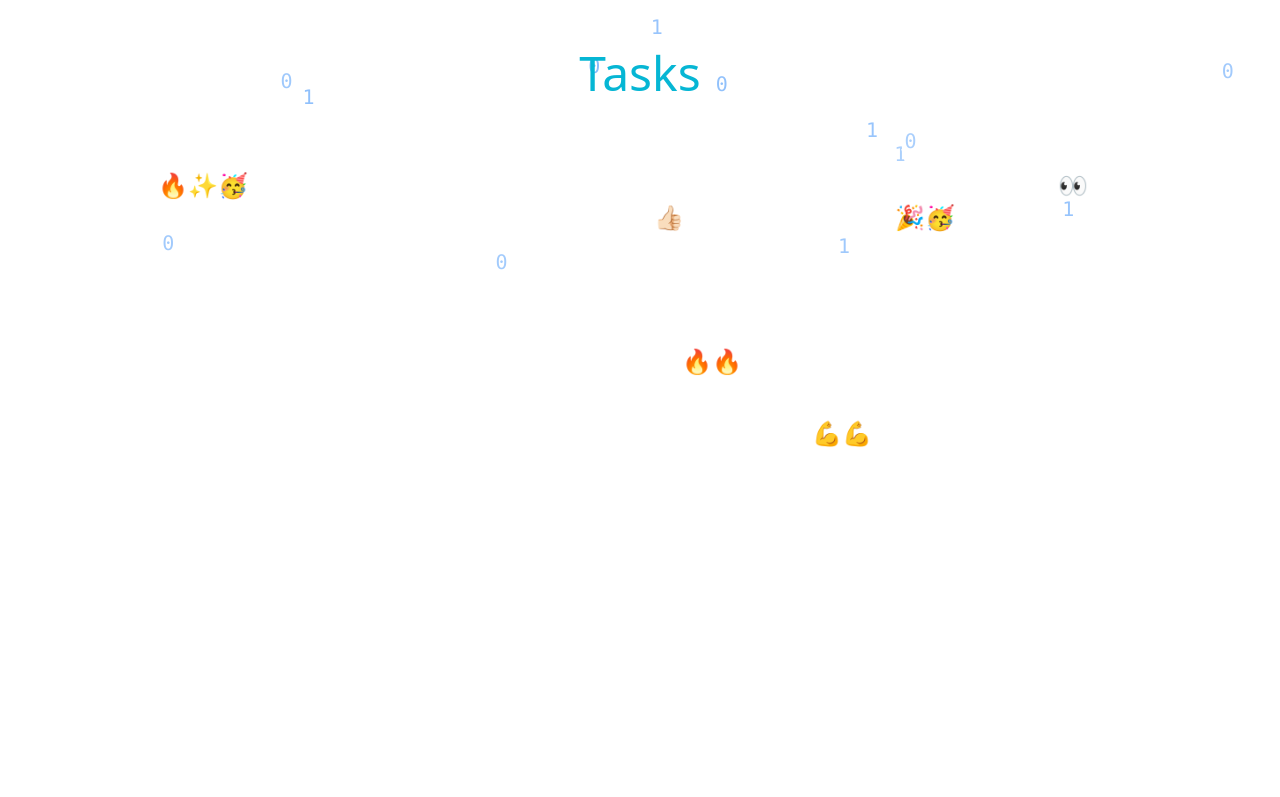
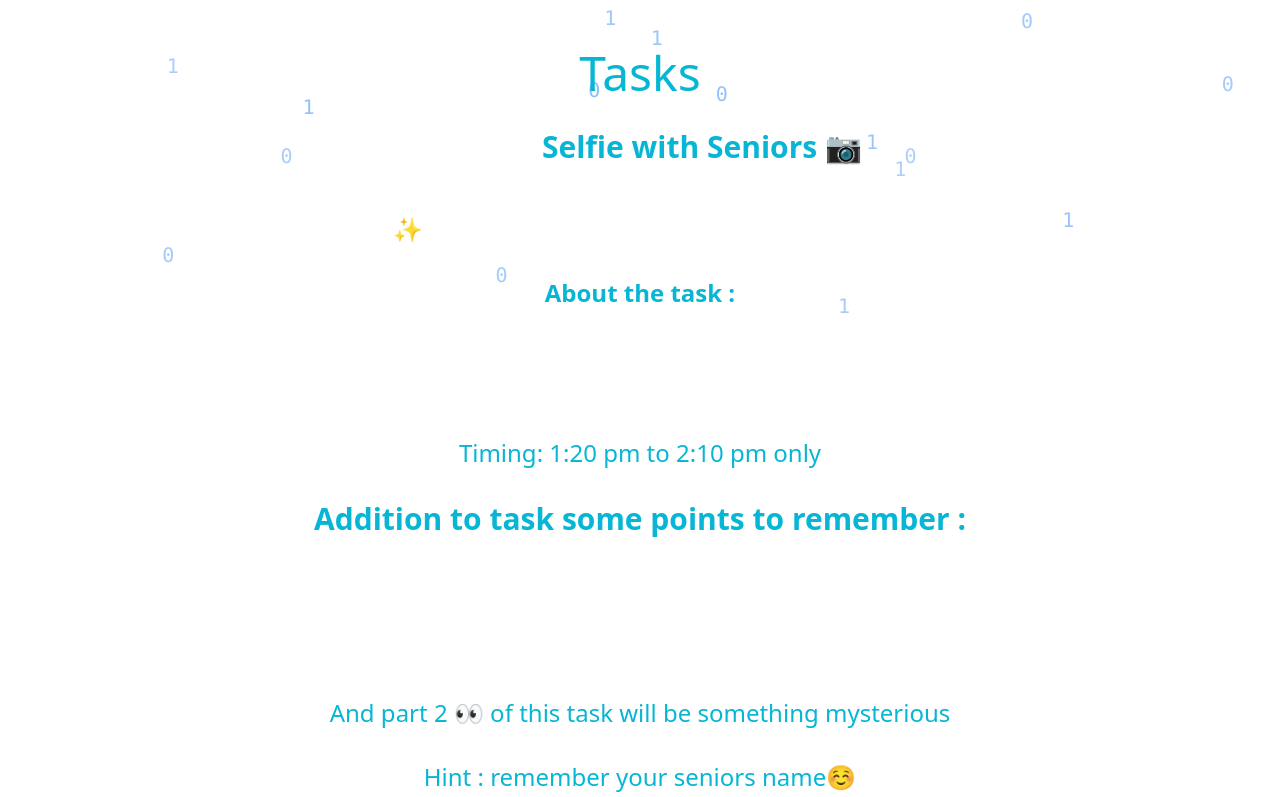
Before and after one commit to Harsh-bhai/freshers-2k23, a Next.js app: page / in a window 1280 px wide. Shown: the part 1123-1920 px from the top of the page. Built offline with nearby package versions, Linux system fonts and the light colour scheme.

Commit message:
updated task 1

```diff
--- a/components/dummyTask.js
+++ b/components/dummyTask.js
@@ -1,28 +1,62 @@
-import React from 'react'
+import Link from "next/link";
+import React from "react";
 
 const DummyTask = () => {
   return (
-    <div className=" flex flex-col space-y-10 justify-center md:my-20 items-center mx-8">
+    <div className=" flex flex-col space-y-8 justify-center md:my-20 items-center mx-8">
       <span className="text-center text-5xl text-cyan-500">Tasks</span>
-          <span className="text-white text-2xl text-center">
-            Will be making our website live in some hours and you will be
-            provided with the task for freshers week 🔥✨🥳 take a note that
-            your performance in the task will get you closer to tags👀 We wish
-            you best of luck for the tasks 👍🏻 hope you all enjoy🎉🥳
+      <div className="flex md:flex-row flex-col  space-x-4">
+        <span className="text-white font-bold text-3xl mb-4 text-center">
+          Task 1 :
         </span>
-          <span className="text-white  text-2xl text-center">
-          Be ready on
+        <span className="text-cyan-500 font-bold  text-3xl text-center">
+          Selfie with Seniors 📷
         </span>
-          <span className='font-bold text-2xl text-white '> 30th October🔥🔥..</span>
-          <span className="text-white  text-2xl text-center">
-          A massive surprise is waiting for you 💪💪!!
+      </div>
+      <span className="text-center text-2xl text-white ">
+        Heyy everyone ✨, Now we are beginning the freshers week from 28.10.23
+      </span>
+      <span className=" text-2xl font-bold text-cyan-500 ">
+        About the task :
+      </span>
+      <span className="text-center text-2xl text-white ">
+        You need to take selfie with seniors individually,the person with max
+        selfie will be considered as winner
+      </span>
+      <span className="text-center text-2xl text-cyan-500 ">
+        Timing: 1:20 pm to 2:10 pm only
+      </span  >
+      <span className="text-cyan-500  font-bold  text-center text-3xl ">
+      Addition to task some points to remember :
+      </span>
+      <span className="text-white  text-2xl space-y-4">
+        <ul className="m">
+          <li>1.You need to know the names
+        of seniors before approaching them </li>
+          <li>2.Seniors can ask you to do any task
+        just for making task more enjoyable </li>
+          <li>3.You should approach seniors
+        formally </li>
+        </ul>
+
+
+
+
+      </span>
+
+      <span className="text-cyan-500 text-2xl text-center">
+      And part 2 👀 of this task will be something mysterious
+
+      </span>
+      <span className="text-cyan-500 text-2xl text-center">
+      Hint : remember your seniors name☺️
+
       </span>
       <span className="text-white text-2xl text-center">
         All the best & Stay Tuned...!!
       </span>
+    </div>
+  );
+};
 
-        </div>
-  )
-}
-
-export default DummyTask
+export default DummyTask;
```
Lines whose indentation alone changed are shown as unchanged.
